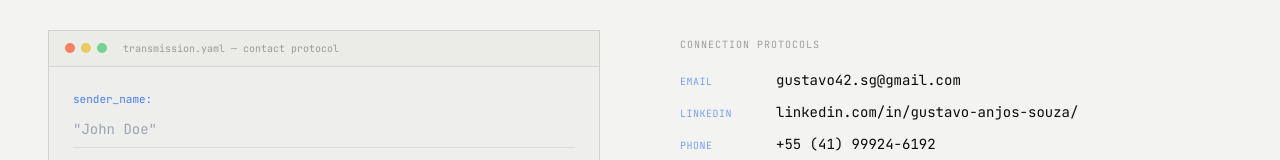
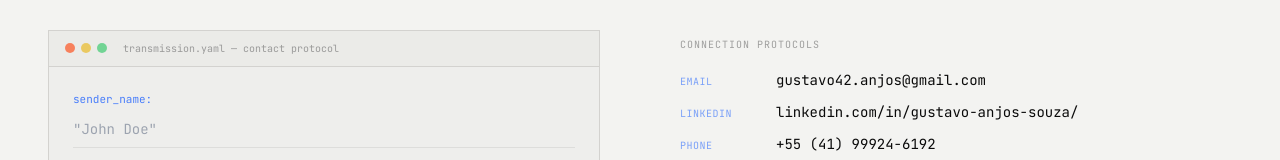
Before and after one commit to guhgg/gustavo-data-portfolio, a React (Vite) app: page / in a window 1280 px wide. Shown: the part 4378-4538 px from the top of the page. Built offline with nearby package versions, Linux system fonts and the light colour scheme.

Commit message:
Update email to gustavo42.anjos@gmail.com

```diff
--- a/src/components/portfolio/TerminalContact.jsx
+++ b/src/components/portfolio/TerminalContact.jsx
@@ -135,7 +135,7 @@ export default function TerminalContact() {
               </span>
               <div className="mt-4 space-y-3">
                 {[
-                  { protocol: 'EMAIL', value: 'gustavo42.sg@gmail.com' },
+                  { protocol: 'EMAIL', value: 'gustavo42.anjos@gmail.com' },
                   { protocol: 'LINKEDIN', value: 'linkedin.com/in/gustavo-anjos-souza/' },
                   { protocol: 'PHONE', value: '+55 (41) 99924-6192' },
                 ].map(c => (
```
